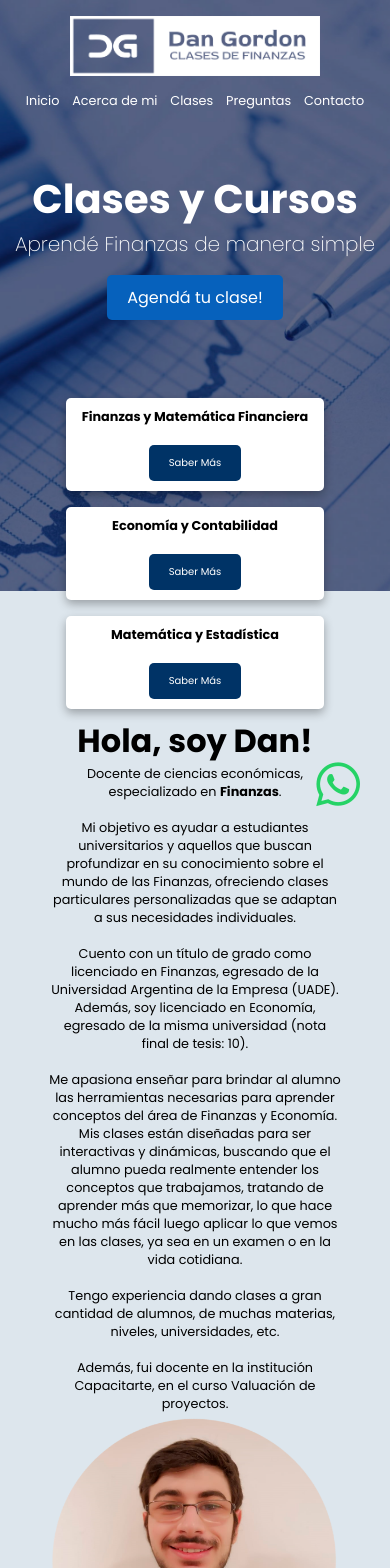
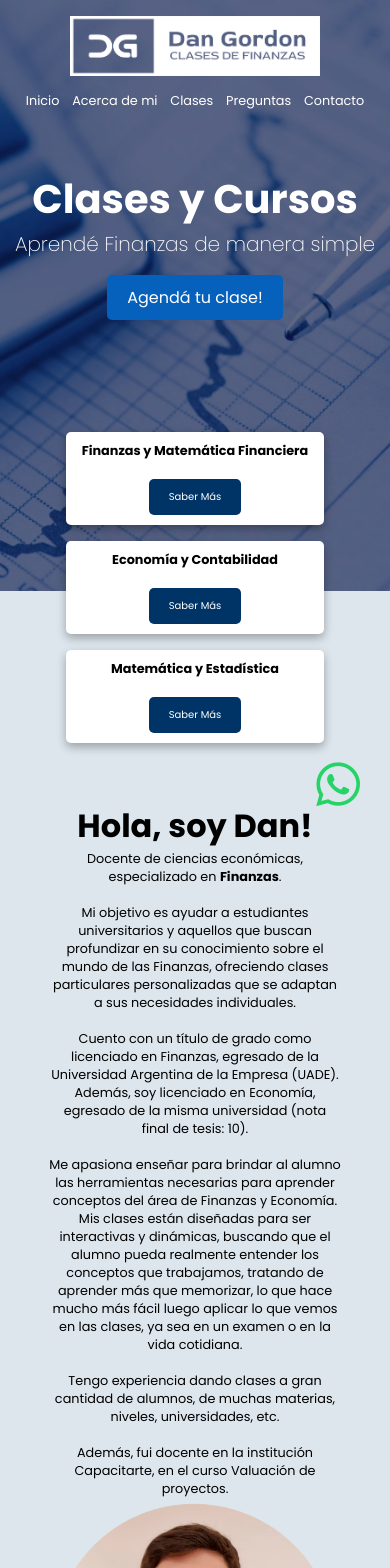
Before and after one commit to Frujiloja/DanGordonFinanzas, a React (Vite) app: page / in a window 390 px wide. Shown: the top 1568 px of the page. Built offline with nearby package versions, Linux system fonts and the light colour scheme.

Commit message:
arreglos

```diff
--- a/src/components/AcercaDeMi.module.css
+++ b/src/components/AcercaDeMi.module.css
@@ -16,7 +16,7 @@
   display: flex;
   align-items: center;
   justify-content: center;
-  margin-top: 20vh;
+  margin-top: 30vh;
   display: flex;
   flex-direction: column;
 }
@@ -159,7 +159,7 @@
 
   .acerca_container {
     height: auto;
-    margin-top: 15vh;
+    margin-top: 25vh;
   }
 
   .res {
--- a/src/components/Home.module.css
+++ b/src/components/Home.module.css
@@ -68,7 +68,7 @@
   align-items: center; /* Alinear las cajas verticalmente */
   width: 70vw;
   position: absolute;
-  bottom: -140px; /* Posicionar .boxes a mitad fuera del contenedor .imgbg */
+  bottom: -160px; /* Posicionar .boxes a mitad fuera del contenedor .imgbg */
   animation: fadeIn 1s ease-in-out;
 }
 
@@ -152,7 +152,7 @@
   }
 
   .boxes {
-    bottom: -14vh; /* Posicionar .boxes a mitad fuera del contenedor .imgbg */
+    bottom: -18vh; /* Posicionar .boxes a mitad fuera del contenedor .imgbg */
     width: 90vw;
     flex-wrap: wrap;
     gap: 1rem;
@@ -168,5 +168,6 @@
 
   .btn2 {
     font-size: 16px;
+    margin-bottom: 1vh;
   }
 }
```
